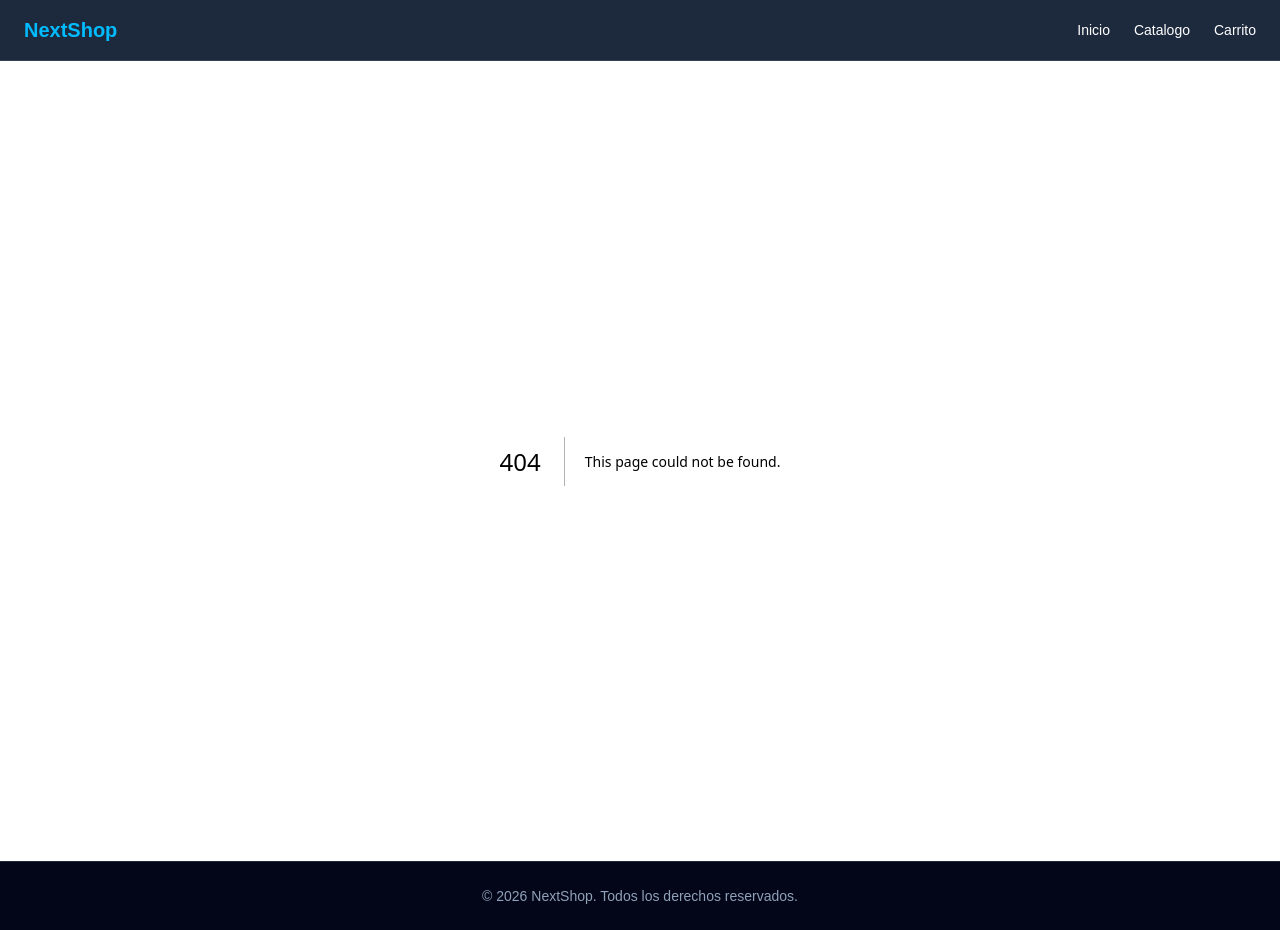
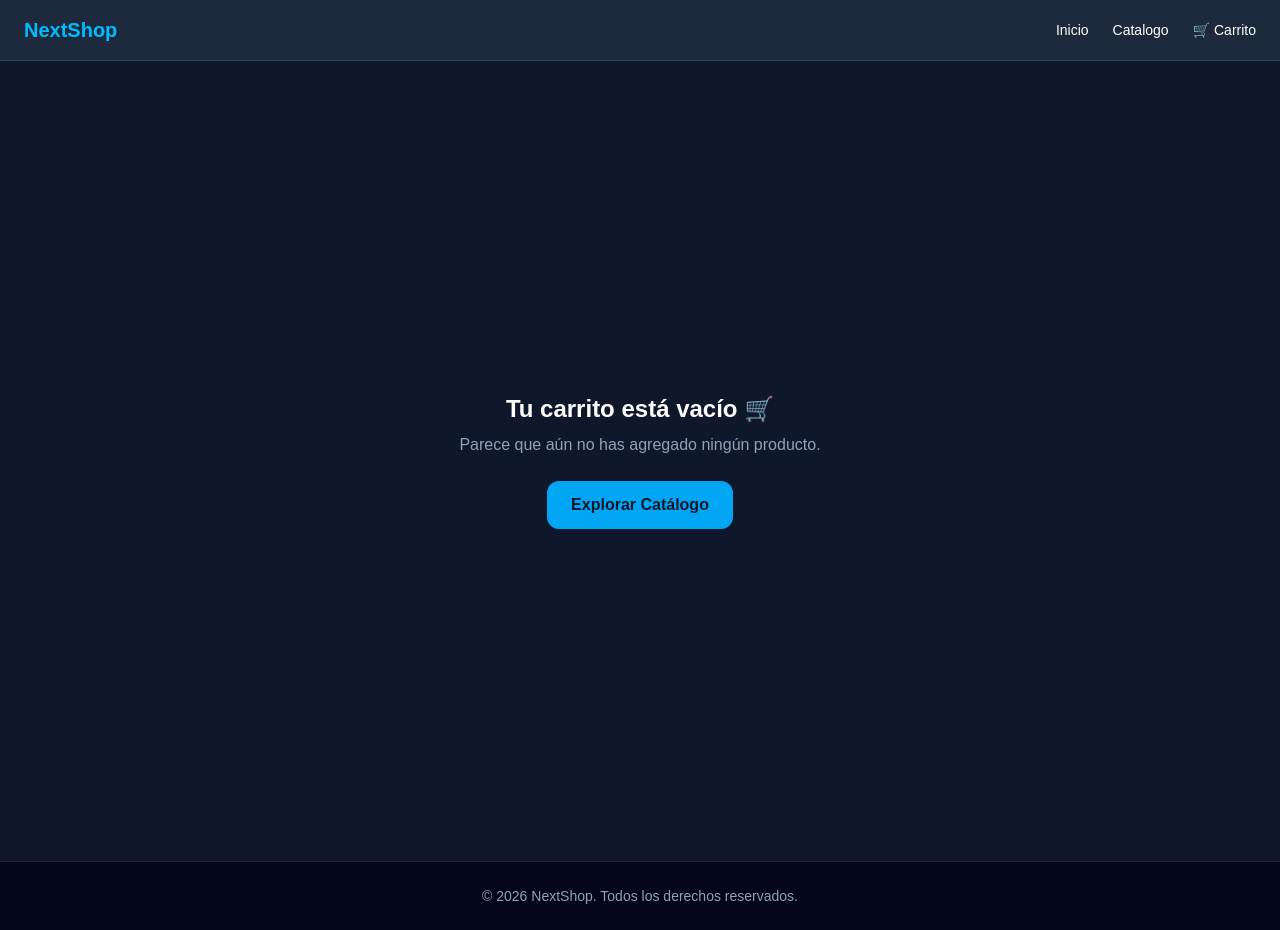
Before and after one commit to Hacid30/nextjs-ecommerce, a Next.js app: page /carrito in a window 1280 px wide. Before the commit this address had no page. Built offline with nearby package versions, Linux system fonts and the light colour scheme.

Commit message:
feat: implement cart management with Zustand, persistence and cart page

```diff
--- a/package.json
+++ b/package.json
@@ -11,7 +11,8 @@
   "dependencies": {
     "next": "16.3.0",
     "react": "19.2.8",
-    "react-dom": "19.2.8"
+    "react-dom": "19.2.8",
+    "zustand": "^5.0.14"
   },
   "devDependencies": {
     "@tailwindcss/postcss": "^4",
--- /dev/null
+++ b/src/app/carrito/page.js
@@ -0,0 +1,112 @@
+'use client';
+
+import Link from "next/link";
+import { useCartStore } from "../store/useCartStore";
+
+export default function CarritoPage() {
+    const { cart, addToCart, decreaseQuantity, removeFromCart, clearCart } = useCartStore();
+
+    const total = cart.reduce((sum, item) => sum + item.price * item.quantity, 0);
+
+    if (cart.length === 0) {
+        return (
+            <main className="min-h-screen bg-slate-900 max-h-screen flex flex-col items-center justify-center p-6 text-center text-white">
+                <h1 className="text-2xl font-bold mb-2">Tu carrito está vacío 🛒</h1>
+                <p className="text-slate-400 mb-6">Parece que aún no has agregado ningún producto.</p>
+                <Link
+                    href='/catalogo'
+                    className="bg-sky-500 hover:bg-sky-400 text-slate-900 font-bold px-6 py-3 rounded-xl transition"
+                >
+                    Explorar Catálogo
+                </Link>
+            </main>
+
+        )
+    }
+
+    return (
+        <main className="min-h-screen bg-slate-900 mx-auto px-6 py-12 text-white">
+            <h1 className="text-3xl font-extrabold mb-8">Carrito de Compras</h1>
+
+            <div className="grid grid-cols-1 lg:grid-cols-3 gap-8">
+                {/* Listado de Productos */}
+                <div className="lg:col-span-2 space-y-4">
+                    {cart.map((item) => (
+                        <div
+                            key={item.id}
+                            className="bg-slate-800 border border-slate-700 rounded-xl p-4 flex items-center justify-between gap-4"
+                        >
+                            {item.image && (
+                                <di className="bg-white p-2 rounded-lg w-16 h-16 shrink-0 flex items-center justify-center">
+                                    <img src={item.image} alt={item.title} className="max-h-full object-contain" />
+                                </di>
+                            )}
+
+                            <div className="grow">
+                                <h3 className="font-semibold text-sm line-clamp-1">{item.title}</h3>
+                                <p className="text-sky-400 font-bold text-sm">${item.price}</p>
+                            </div>
+
+                            {/* Controles de Cantidad */}
+                            <div className="flex items-center gap-2 bg-slate-900 rounded-lg px-2 py-1 border border-slate-700">
+                                <butto
+                                    onClick={ () =>  decreaseQuantity(item.id)}
+                                    className="px-2 py-1 text-slate-400 hover:text-white font-bold"
+                                >
+                                    -
+                                </butto>
+                                <span className="text-sm font-bold w-4 text-center">{item.quantity}</span>
+                                <button
+                                    onClick={ () => addToCart(item)}
+                                    className="px-2 py-1 text-slate-400 hover:text-white font-bold"
+                                >
+                                    +
+                                </button>
+                            </div>
+
+                            {/* Subtotal y Eliminar */}
+                            <div className="text-right">
+                                <p className="font-bold text-sm">${(item.price * item.quantity).toFixed(2)}</p>
+                                <button
+                                    onClick={() => removeFromCart(item.id)}
+                                    className="text-xs text-red-400 hover:underline mt-1"
+                                >
+                                    Eliminar
+                                </button>
+                            </div>
+                        </div>
+                    ))}
+
+                    <button
+                        onClick={clearCart}
+                        className="text-xs text-slate-400 hover:text-red-400 underline pt-2"
+                    >
+                        Vaciar todo el carrito
+                    </button>
+                </div>
+
+                {/* Resumen de Compra */}
+                <div className="bg-slate-800 border border-slate-700 rounded-xl p-6 h-fit">
+                    <h2 className="text-xl font-bold mb-4 border-b border-slate-700 pb-2">Resumen</h2>
+                    <div className="flex justify-between mb-4 text-slate-300">
+                        <span>Subtotal</span>
+                        <span>${total.toFixed(2)}</span>
+                    </div>
+                    <div className="flex justify-between mb-4 text-slate-300">
+                        <span>Envío</span>
+                        <span className="text-emerald-400">Gratis</span>
+                    </div>
+                    <div className="flex justify-between text-lg font-bold border-slate-700 pt-4 mb-6">
+                        <span>Total</span>
+                        <span className="text-sky-400">${total.toFixed(2)}</span>
+                    </div>
+                    <button
+                        className="w-full bg-sky-500 hover:bg-sky-400 text-slate-900 font-bold py-3 rounded-xl transition"
+                    >
+                        Proceder al Pago
+                    </button>
+                </div>
+            </div>
+        </main>
+    )
+}
--- a/src/app/catalogo/[id]/page.js
+++ b/src/app/catalogo/[id]/page.js
@@ -23,7 +23,8 @@ export default async function ProductDetailPage({ params }) {
     }
 
     return (
-        <main className="max-w-4xl mx-auto px-6 py-12">
+        <main className="bg-slate-800">
+            <div className="max-w-4xl mx-auto px-6 py-12">
             <Link href="/catalogo" className="text-sky-400 hover:underline text-sm mb-6 inline-block" >
                 ← Volver al catálogo
             </Link>
@@ -48,6 +49,7 @@ export default async function ProductDetailPage({ params }) {
                 </div>
                 </div>
             </div>
+            </div>
         </main>
     )
 
--- a/src/app/layout.js
+++ b/src/app/layout.js
@@ -6,7 +6,7 @@ export default function RootLayout({ children }) {
   return (
     <html lang="es">
       <body className="bg-slate-900 min-h-screen flex flex-col justify-between">
-        <Navbar/>
+        <Navbar />
         <div className="grow">
           {children}
         </div>
--- /dev/null
+++ b/src/app/store/useCartStore.js
@@ -0,0 +1,46 @@
+import { create } from "zustand";
+import { persist } from "zustand/middleware";
+
+export const useCartStore = create(
+    persist(
+        (set) => ({
+            cart: [],
+
+            addToCart: (product) =>
+                set((state) => {
+                    const existingProduct = state.cart.find((item) => item.id === product.id);
+
+                    if (existingProduct) {
+                        return {
+                            cart: state.cart.map((item) =>
+                                item.id === product.id
+                                ? {...item, quantity: item.quantity + 1}
+                                : item
+                            )
+                        }
+                    }
+
+                    return { cart: [...state.cart, { ...product, quantity: 1}] };
+                }),
+
+                decreaseQuantity: (id) =>
+                    set((state) => ({
+                        cart: state.cart
+                        .map( (item) =>
+                        item.id === id ? {...item, quantity: item.quantity -1 } : item
+                        )
+                        .filter((item) => item.quantity > 0 ),
+                    })),
+
+                removeFromCart: (id) =>
+                    set((state) => ({
+                        cart: state.cart.filter((item) => item.id !== id)
+                    })),
+
+                clearCart: () => set({ cart: [] }),
+            }),
+            {
+                name: 'cart-storage',
+            }
+    )
+);
--- a/src/components/Navbar.js
+++ b/src/components/Navbar.js
@@ -1,15 +1,29 @@
+'use client'
+
 import Link from "next/link";
+import { useCartStore } from "@/app/store/useCartStore";
 
 export default function Navbar() {
+    const cart = useCartStore((state) => state.cart);
+
+    const totalItems = cart.reduce((total, item) => total + item.quantity, 0);
+
     return (
-        <nav className="bg-slate-800 border-b border-slate-700 px-6 py-4 flex justify-between items-center text-white">
+        <nav className="sticky top-0 z-50 bg-slate-800 border-b border-slate-700 px-6 py-4 flex justify-between items-center text-white">
             <Link href="/" className="text-xl font-bold text-sky-400">
                 NextShop
             </Link>
             <div className="flex gap-6 text-sm font-medium">
                 <Link href="/" className="hover:text-sky-400  transition" > Inicio </Link>
                 <Link href="/catalogo" className="hover:text-sky-400  transition" > Catalogo </Link>
-                <Link href="#" className="hover:text-sky-400  transition" > Carrito </Link>
+                <Link href="/carrito" className="hover:text-sky-400  transition" >
+                🛒 Carrito
+                {totalItems > 0 && (
+                    <span className="bg-slate-900 text-sky-400 text-xs w-5 h-5 rounded-full flex items-center justify-center">
+                        {totalItems}
+                    </span>
+                )}
+                </Link>
             </div>
         </nav>
     );
--- a/src/components/ProductCard.js
+++ b/src/components/ProductCard.js
@@ -2,12 +2,17 @@
 
 import { useState } from "react";
 import Link from 'next/link';
+import { useCartStore } from '@/app/store/useCartStore';
 
 export default function ProductCard({ id, title, price, category, image }) {
     const [added, setAdded] = useState(false);
+    const addToCart = useCartStore((state) => state.addToCart);
 
     const handleAddToCart = (e) => {
         e.preventDefault();
+
+        addToCart({ id, title, price, category, image });
+
         setAdded(true);
         setTimeout(() => setAdded(false), 2000);
     };
@@ -16,11 +21,10 @@ export default function ProductCard({ id, title, price, category, image }) {
         <div className="bg-slate-800 border border-slate-700 rounded-xl p-5 flex flex-col justify-between hover:border-sky-500 transition">
             <Link href={`/catalogo/${id}`}>
                 <div>
-                    {image && (
-                        <div className="bg-white p-4 rounded-lg mb-4 h-48 flex items-center justify-center">
-                            <img src={image} alt={title} className="max-h-full object-contain group-hover:scale-105 transition" />
-                        </div>
-                    )}
+                    <div className="bg-white p-4 rounded-lg mb-4 h-48 flex items-center justify-center">
+                        <img src={image} alt={title} className="max-h-full object-contain group-hover:scale-105 transition" />
+                    </div>
+
                     <span className="text-xs font-semibold text-sky-400 uppercase tracking-wider">{category}</span>
                     <h3 className="text-lg font-bold text-white mt-1 mb-2">{title}</h3>
                     <p className="text-2xl font-bold text-slate-100 mb-4">${price}</p>
```
Also changed, not shown: 1 other file (tests, documents, lock files or other folders).
